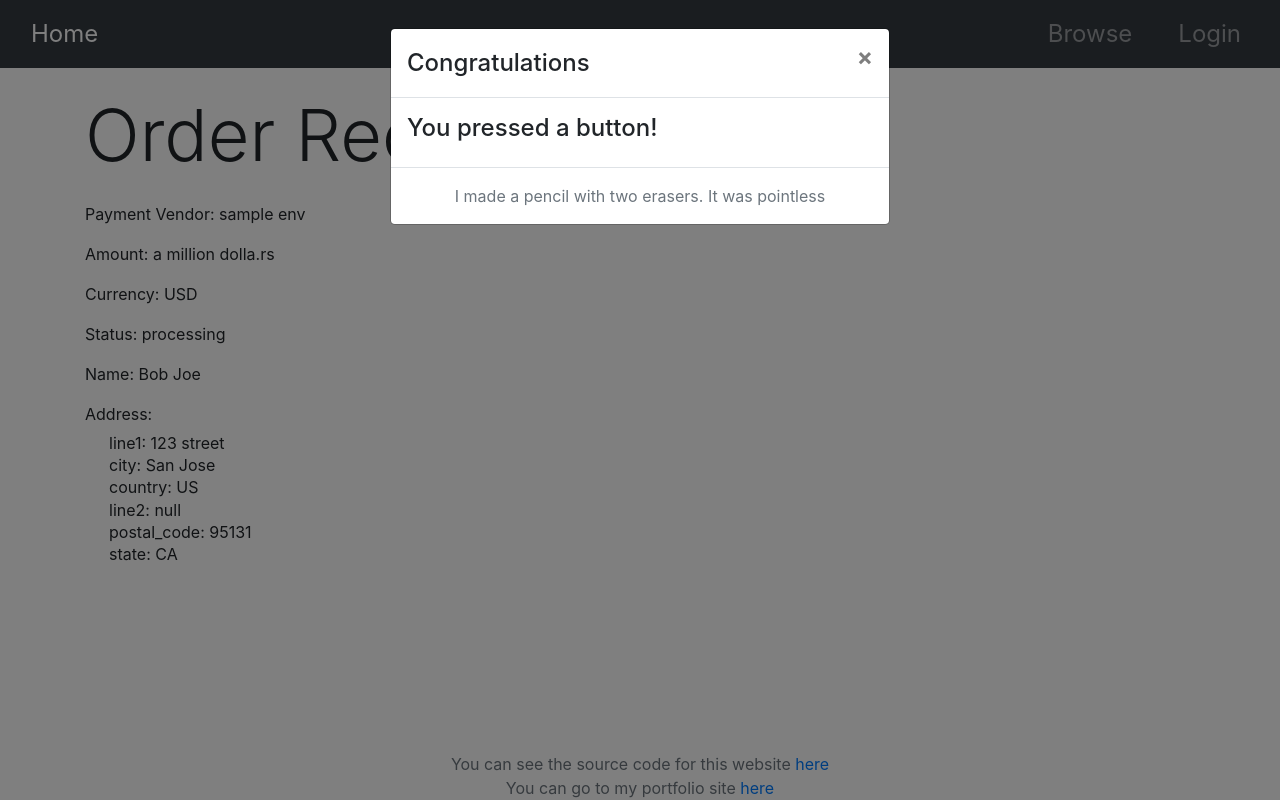
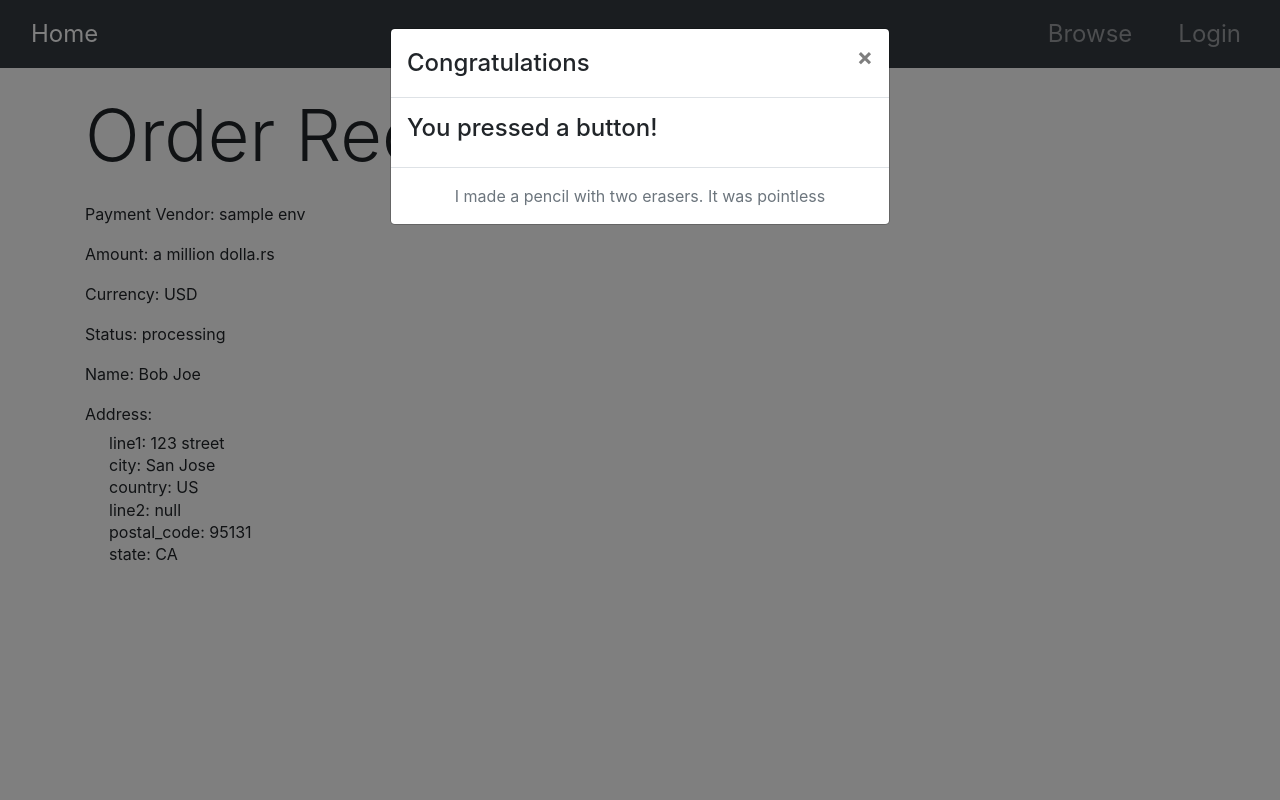
Before and after one commit to CodaBool/p07-market, a Next.js app: page /checkout/sample-confirmed in a window 1280 px wide. Shown: the top 800 px of the page. Built offline with nearby package versions, Linux system fonts and the light colour scheme; no server answers; what use-shopping-cart would draw is missing.

Commit message:
test new foot

```diff
--- a/styles/globals.css
+++ b/styles/globals.css
@@ -1,20 +1,14 @@
 * {
   box-sizing:border-box;
 }
-#page-container {
-  position: relative;
-  min-height: 80vh;
-}
+
 main {
-  flex: 1;
-  padding-bottom: 2.5rem;
+  min-height: calc(100vh - 70px);
 }
 footer {
-  position: absolute;
-  bottom: 0;
-  width: 100%;
-  height: 2rem;
+  height: 50px;
 }
+
 /* Pins footer bottom of the page regardless of page size */
 .site {
   display: flex;
```
